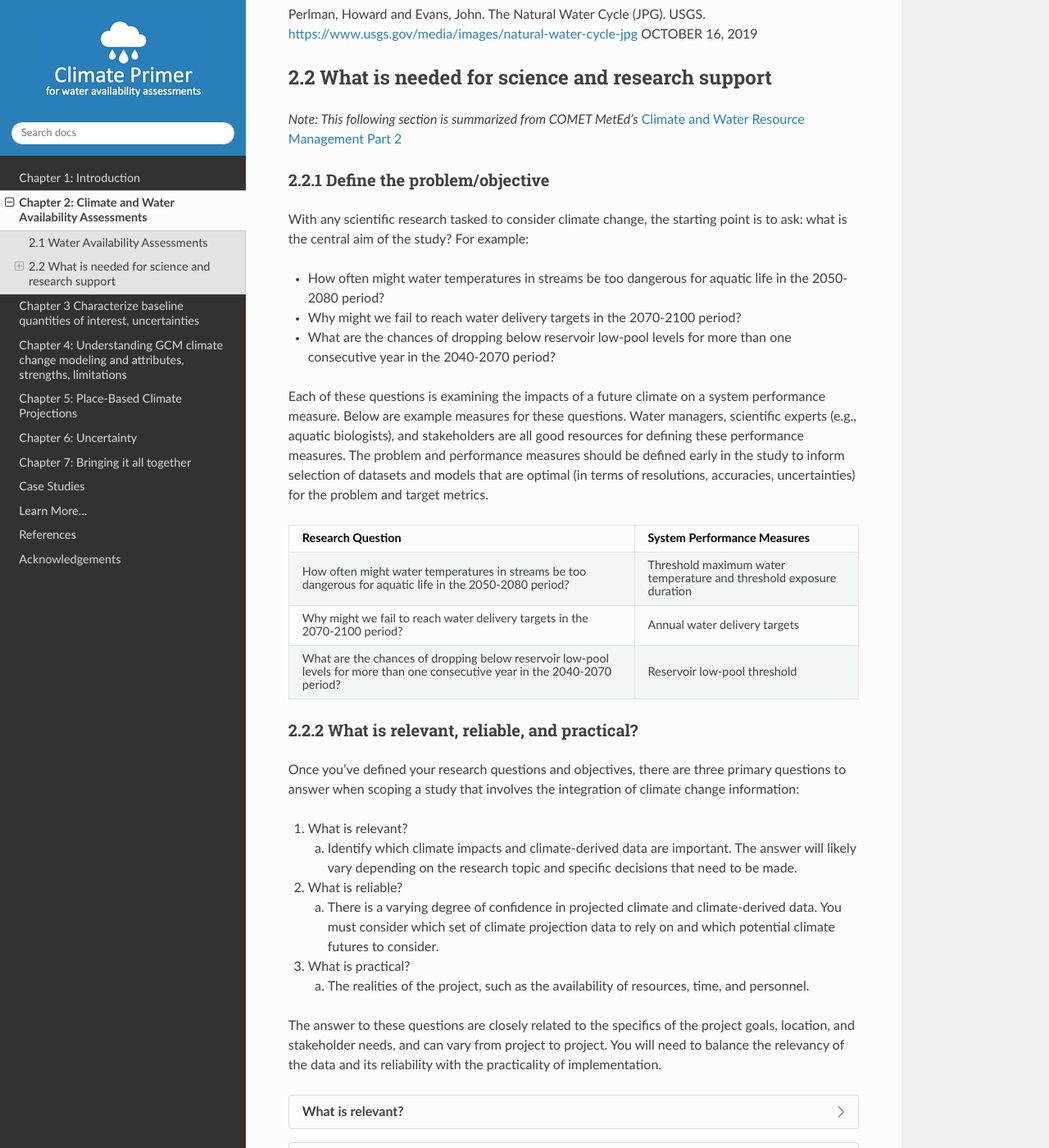
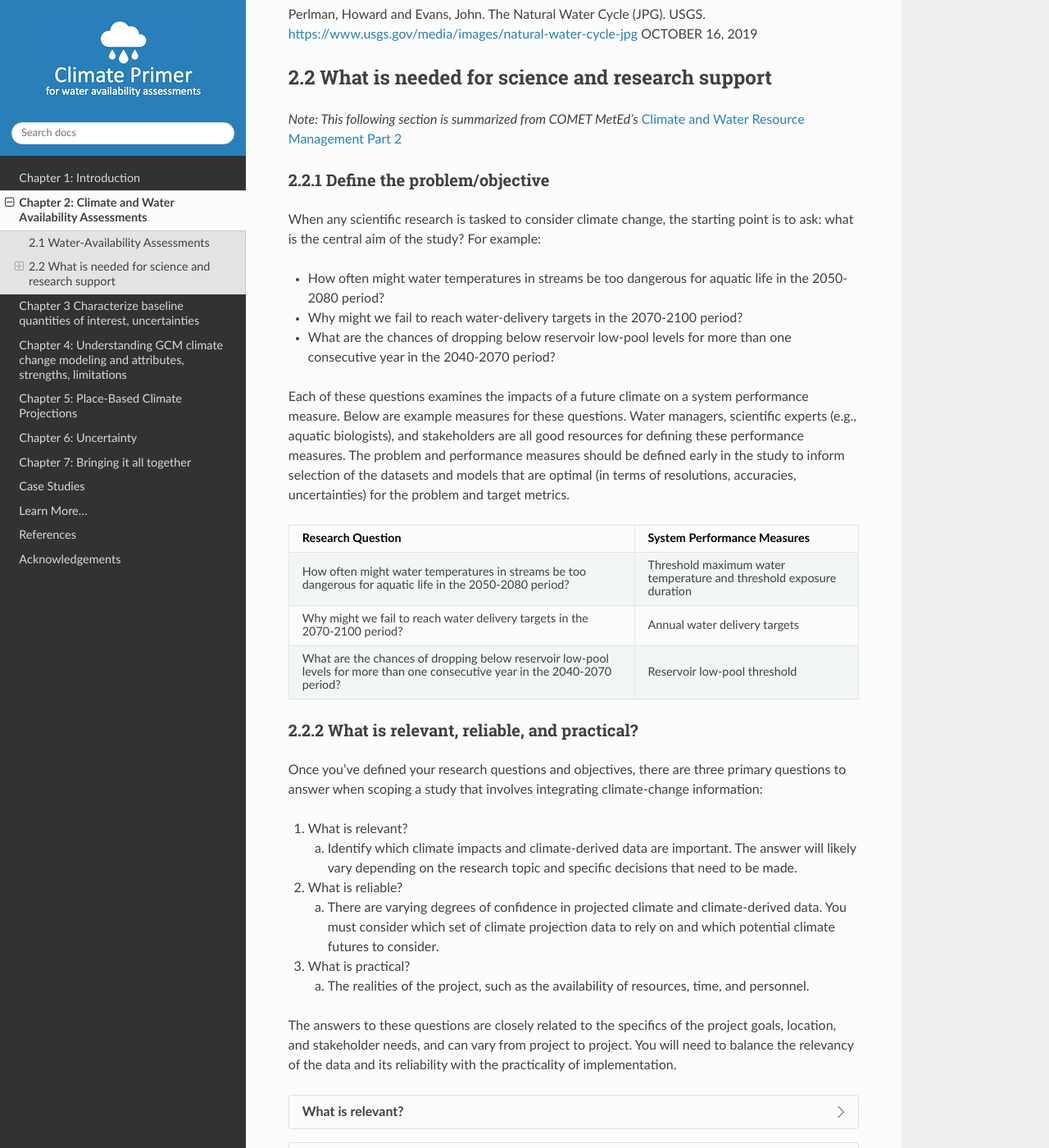
Before and after one commit to NCAR/climate-primer-water, a Sphinx documentation site: the page built from doc/ch2_climatewater.rst, in a window 1280 px wide and 1400 px high, scrolled down 994 px. Shown: the whole window at 82% size. Built offline with Sphinx 7.4.7 and the Read the Docs theme 2.0.0, drawn with Linux system fonts in a browser that asks for light colours; some of the changed text lies outside the part shown.

Commit message:
Update ch2_climatewater.rst
editing chapter 2-ks

```diff
--- a/doc/ch2_climatewater.rst
+++ b/doc/ch2_climatewater.rst
@@ -38,24 +38,24 @@
 2.2.1 Define the problem/objective
 ^^^^^^^^^^^^^^^^^^^^^^^^^^^^^^^^^^
 
-With any scientific research tasked to consider climate change, the
+When any scientific research is tasked to consider climate change, the
 starting point is to ask: what is the central aim of the study?
 For example:
 
 -  How often might water temperatures in streams be too dangerous for
    aquatic life in the 2050-2080 period?
 
--  Why might we fail to reach water delivery targets in the 2070-2100 period?
+-  Why might we fail to reach water-delivery targets in the 2070-2100 period?
 
 -  What are the chances of dropping below reservoir low-pool levels for
    more than one consecutive year in the 2040-2070 period?
 
-Each of these questions is examining the impacts of a future climate on
+Each of these questions examines the impacts of a future climate on
 a system performance measure. Below are example measures for these questions.
 Water managers, scientific experts (e.g., aquatic biologists), and
 stakeholders are all good resources for defining these performance measures.
 The problem and performance measures should be defined early in the study to
-inform selection of datasets and models that are optimal (in terms of resolutions,
+inform selection of the datasets and models that are optimal (in terms of resolutions,
 accuracies, uncertainties) for the problem and target metrics.
 
 +-------------------------------------------------+-----------------------+
@@ -79,8 +79,8 @@
 ^^^^^^^^^^^^^^^^^^^^^^^^^^^^^^^^^^^^^^^^^^^^^^^^
 
 Once you’ve defined your research questions and objectives, there are three
-primary questions to answer when scoping a study that involves the
-integration of climate change information:
+primary questions to answer when scoping a study that involves
+integrating climate-change information:
 
 1. What is relevant?
 
@@ -90,7 +90,7 @@
 
 2. What is reliable?
 
-   a. There is a varying degree of confidence in projected climate and
+   a. There are varying degrees of confidence in projected climate and
       climate-derived data. You must consider which set of climate
       projection data to rely on and which potential climate futures to
       consider.
@@ -100,7 +100,7 @@
    a. The realities of the project, such as the availability of
       resources, time, and personnel.
 
-The answer to these questions are closely related to the specifics of the
+The answers to these questions are closely related to the specifics of the
 project goals, location, and stakeholder needs, and can vary from project to
 project. You will need to balance the relevancy of the data and its
 reliability with the practicality of implementation.
@@ -150,7 +150,7 @@
 
      -  Evaporation
 
-     -  Snow water equivalent
+     -  Snow-water equivalent
 
      -  Streamflow
 
@@ -199,21 +199,21 @@
 
     You should consider which set of climate projection data to rely on and which potential climate futures to consider. Issues of reliability and uncertainty, and how they depend on time-horizon, spatial-scale, and means or extremes of a climate variable, are also discussed in `Chapter 3 <https://ncar.github.io/climate-primer-water/baselines.html>`_ of this primer.
 
-    Given the inherent uncertainty in climate projections, when considering climate futures, you may need to strike a balance between using climate data that is relevant and using data that is reliable enough for the purpose and particulars of your project. For example, highly uncertain data may be fine for a project exploring system vulnerabilities to potential climate change scenarios but may be far too unreliable to underpin an infrastructure investment.
+    Given the inherent uncertainty in climate projections when considering climate futures, you may need to strike a balance between using climate data that are relevant and using data that are reliable enough for the purpose of your project. For example, highly uncertain data may be fine for a project exploring system vulnerabilities to potential climate-change scenarios, but may be far too unreliable to underpin an infrastructure investment.
 
     Balancing Reliability With Relevancy
 
     |image1|
 
-    How do you determine which data are reliable enough to be trusted with answering the questions posed by the project? Here the challenge is to determine how reliable data needs to be for you to consider it “reliable enough” for inclusion as potential future climate data.
+    How do you determine which data are reliable enough to be trusted to answer the questions posed by the project? The challenge here is to determine how reliable the data need to be to consider it “reliable enough” for inclusion as potential future climate data.
 
     On a relative scale of reliability, average long-term temperature trends are the most reliable. In addition, many projects require future temperature-derived information, such as frequency of heat waves, seasonal snow, and potential evaporation. These are less reliable but still considered relatively reliable at representing potential future climate. The slightly lower rating is due to the need for more time- and space-specific information, and the influence of less reliably projected phenomena such as precipitation, wind, and cloudiness.
 
-    Precipitation projections are more uncertain, but may still be relatively reliable on larger regional scales and for long-term averages. Depending on your research questions, objectives such as long-term planning, reservoir operations, and adaptive management may still benefit from precipitation data that are only moderately reliable at describing potential future climates.
+    Precipitation projections are more uncertain, but may still be reasonably reliable on larger regional scales and for long-term averages. Depending on your research questions, objectives such as long-term planning, reservoir operations, and adaptive management may still benefit from precipitation data that are only moderately reliable for describing potential future climates.
 
-    For specific short-duration, local-area precipitation and precipitation-derived variables, reliability is much lower. Yet these data are highly relevant to research questions related to extreme precipitation and runoff thresholds. Since extremes, by definition, occur rarely, you need to represent low-probability, high consequence events in a potential future climate.
+    For specific short-duration, local-area precipitation and precipitation-derived variables, precipitation-projection reliability is much lower. Yet these data are highly relevant to research questions related to extreme precipitation and runoff thresholds. Since extremes, by definition, occur rarely, you need to represent low-probability, high-consequence events in a future climate scenario.
 
-    Other approaches may help with extracting the most reliable possible information about local extremes, such as those related to the study time period and/or the use of historical observations.
+    Other approaches may help extract the most reliable possible information about local extremes, such as those related to the study time period and/or the use of historical observations.
 
     A study’s time horizon may help minimize some of the reliability issues when dealing with highly uncertain climate variables. Consider the cone below, where the lines and colored circles represent the hypothetical futures for five climate projections. The left side represents the current time, the right side 2100.
 
@@ -258,7 +258,7 @@
 
     -  Complexity and particular requirements for modeling the relevant influences
 
-    In some cases, using a small set of climate change scenarios (such as a wet scenario and a dry scenario for long-term planning for water availability) may be the most practical approach for balancing multiple futures with limited resources. In this way, the study can explore a range of potential future climates with relatively low impacts on its resources. `Chapter 5 <https://ncar.github.io/climate-primer-water/downscaling.html>`_ of this primer will explore this issue further by providing an example of how this process is carried out.
+    In some cases, using a small set of climate-change scenarios (such as a wet scenario and a dry scenario for long-term planning for water availability) may be the most practical approach for balancing multiple futures with limited resources. In this way, the study can explore a range of potential future climates with relatively low impacts on its resources. `Chapter 5 <https://ncar.github.io/climate-primer-water/downscaling.html>`_ of this primer will explore this issue further by providing an example of how this process is carried out.
 
 
 2.2.3 Predictions vs. Projections vs. Scenarios vs. Storylines
```
Also changed, not shown: other parts of doc/ch2_climatewater.rst (+22 -22 lines).
